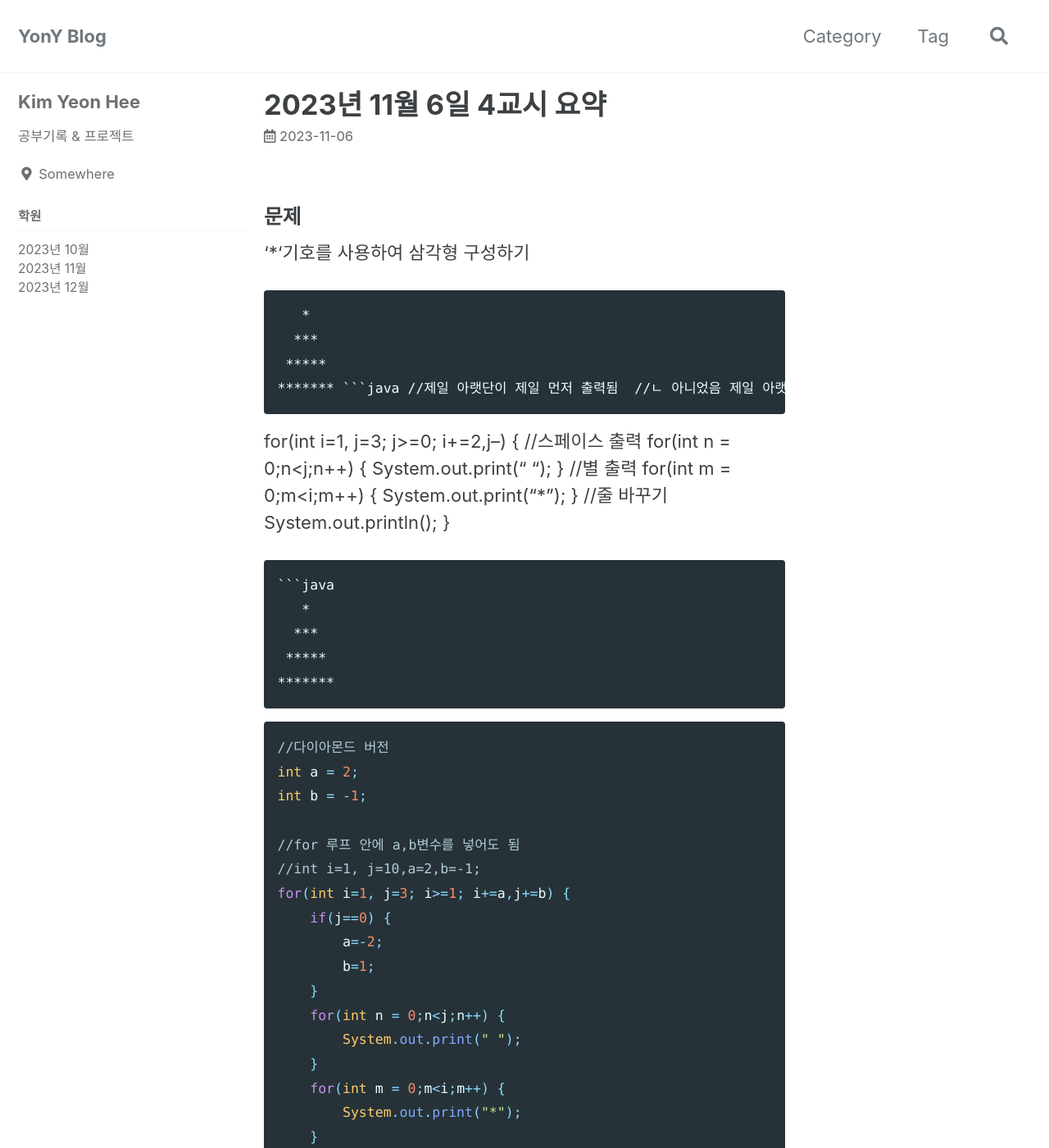
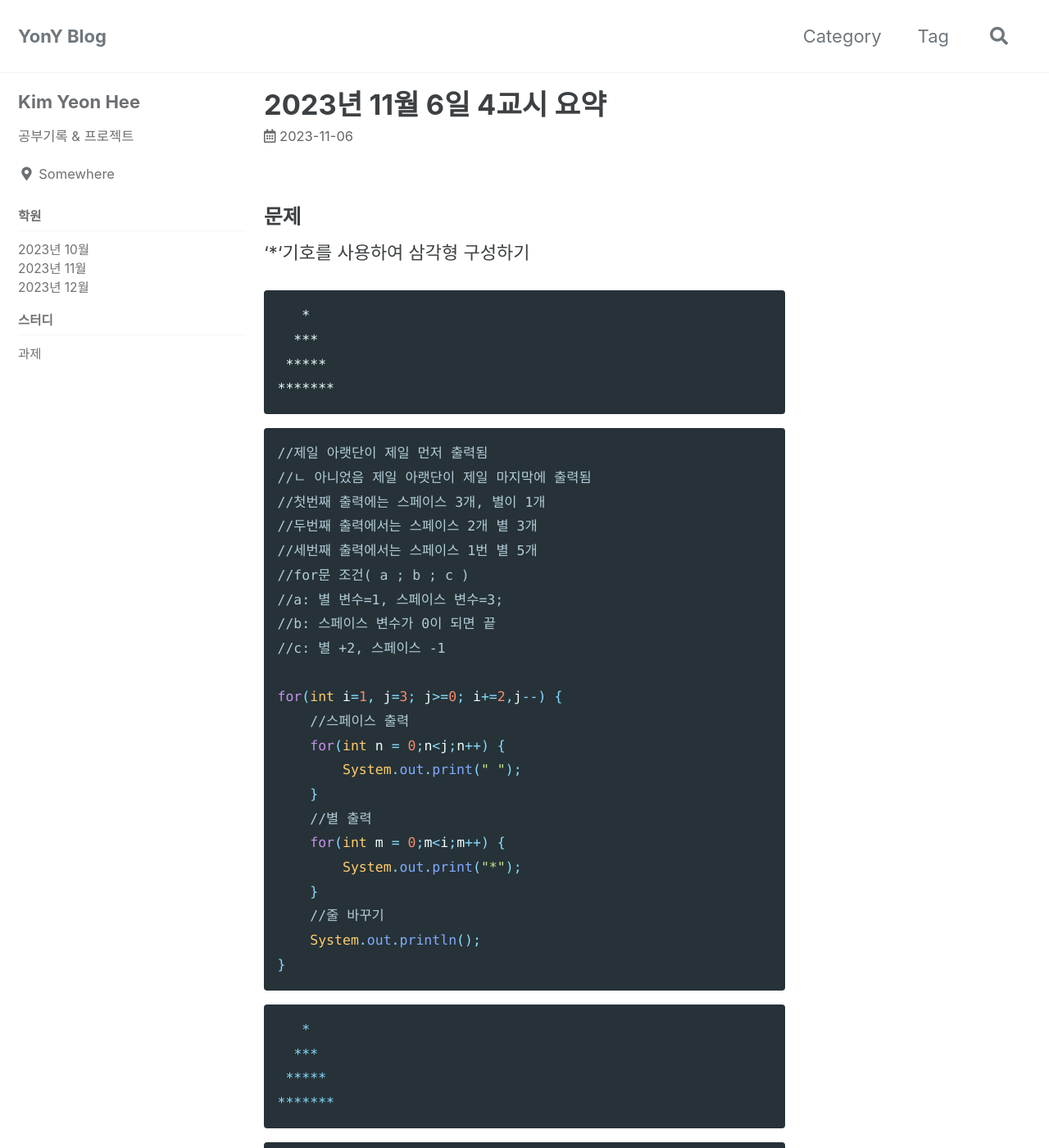
Before and after one commit to YonY-K/YonY-K.github.io, a Jekyll site: the page built from school/2311_school/_posts/2023-11-06/2023-11-06-4period.md, in a window 1280 px wide and 1400 px high. Shown: the whole window at 82% size. Built offline with Jekyll 4.4.1, drawn with Linux system fonts in a browser that asks for light colours; cached includes are drawn as plain includes.

````diff
--- a/_data/navigation.yml
+++ b/_data/navigation.yml
@@ -20,3 +20,7 @@ sidebar-category:
         url:  "/2311_school"
       - title: "2023년 12월"
         url:  "/2312_school"
+  - title: "스터디"
+    children:
+      - title: "과제"
+        url: "/homework"
--- a/school/2311_school/_posts/2023-11-06/2023-11-06-4period.md
+++ b/school/2311_school/_posts/2023-11-06/2023-11-06-4period.md
@@ -11,6 +11,7 @@ tag: 231106_school
 	  ***
 	 *****
 	*******
+
 ```java
 //제일 아랫단이 제일 먼저 출력됨
 //ㄴ 아니었음 제일 아랫단이 제일 마지막에 출력됨
@@ -35,12 +36,14 @@ for(int i=1, j=3; j>=0; i+=2,j--) {
     System.out.println();
 }
 ```
+
 ```java
    *
   ***
  *****
 *******
 ```
+
 ```java
 //다이아몬드 버전
 int a = 2;
@@ -62,6 +65,7 @@ for(int i=1, j=3; i>=1; i+=a,j+=b) {
     System.out.println();
 }
 ```
+
 ```java
    *
   ***
@@ -71,6 +75,7 @@ for(int i=1, j=3; i>=1; i+=a,j+=b) {
   ***
    *
 ```
+
 ```java
 //선생님 해답
 //i는 줄바꿈 수 이면서 스페이스 변수에서 빼주는 수
````
Also changed, not shown: _pages/caterory-study/category-homework.md (added, +11 -0 lines), school/2311_school/_posts/2023-11-06/2023-11-06-7period.md (+1 -1 lines), _pages/category-school/category-2310_school.md (renamed from _pages/category-school.md/category-2310_school.md), _pages/category-school/category-2311_school.md (renamed from _pages/category-school.md/category-2311_school.md).
